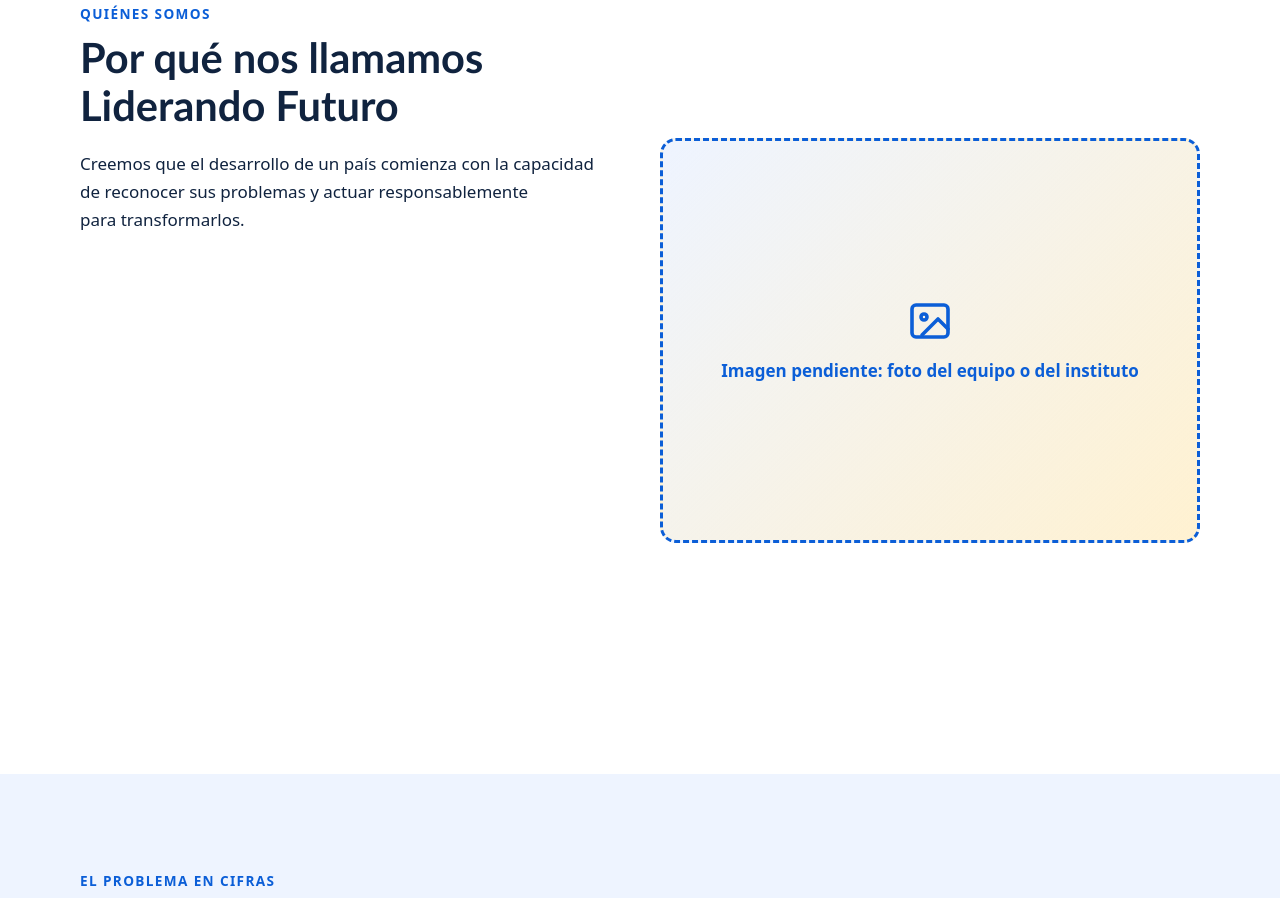
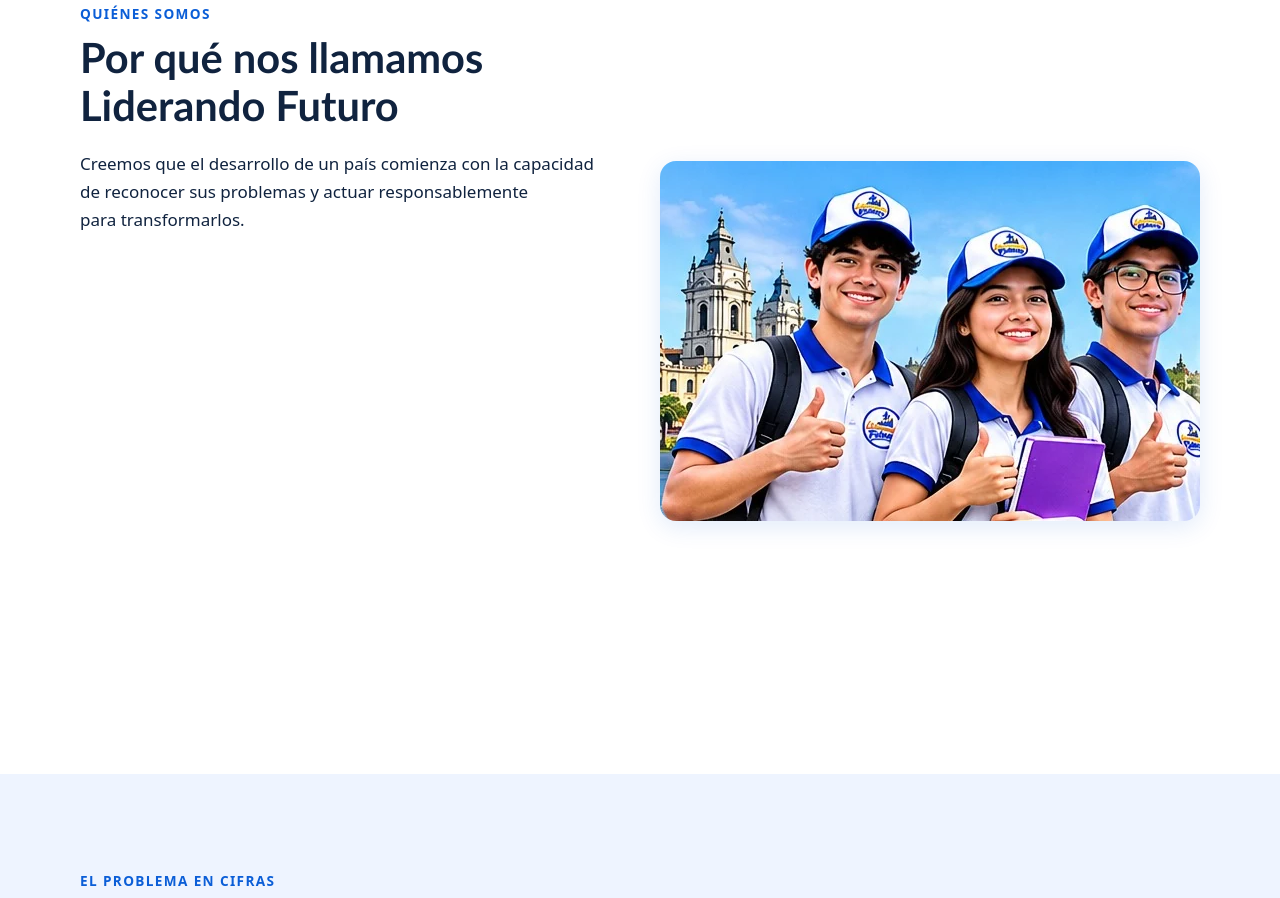
Before and after one commit to AlexisToribio/political-party-website, a plain HTML site: page index.html in a window 1280 px wide. Shown: the part 847-1745 px from the top of the page. Drawn offline with Linux system fonts and the light colour scheme.

Commit message:
feat: update team photo in index.html and add styling for team-photo class

```diff
--- a/css/styles.css
+++ b/css/styles.css
@@ -734,7 +734,21 @@ input:user-invalid, textarea:user-invalid { border-color: #d93025; }
   .icon { inline-size: 3rem; block-size: 3rem; }
 }
 
-.ratio-4-3 { aspect-ratio: 4 / 3; }
+.team-photo {
+  margin: 0;
+  inline-size: 100%;
+
+  img {
+    display: block;
+    inline-size: 100%;
+    block-size: auto;
+    aspect-ratio: 3 / 2;
+    object-fit: cover;
+    border-radius: var(--radius);
+    box-shadow: var(--shadow);
+  }
+}
+
 .ratio-16-9 { aspect-ratio: 16 / 9; }
 
 /* Pie de página */
--- a/index.html
+++ b/index.html
@@ -90,14 +90,8 @@
             </article>
           </div>
         </div>
-        <!-- IMAGEN PENDIENTE
-             Archivo sugerido: assets/img/equipo.webp
-             Tamaño recomendado: 1200 x 900 px (4:3)
-             Alt sugerido: "Integrantes de Liderando Futuro en el instituto"
-             Para completarlo, reemplaza el contenido de este <figure> por un <img> con ese alt y quita aria-hidden. -->
-        <figure class="img-slot ratio-4-3" aria-hidden="true">
-          <svg class="icon" aria-hidden="true"><use href="#i-image"/></svg>
-          <span>Imagen pendiente: foto del equipo o del instituto</span>
+        <figure class="team-photo">
+          <img src="assets/equipo.webp" alt="Tres jóvenes integrantes de Liderando Futuro, con gorras y polos del partido, sonriendo con el pulgar arriba" width="540" height="360" loading="lazy">
         </figure>
       </div>
     </section>
```
Also changed, not shown: assets/equipo.webp (added).
